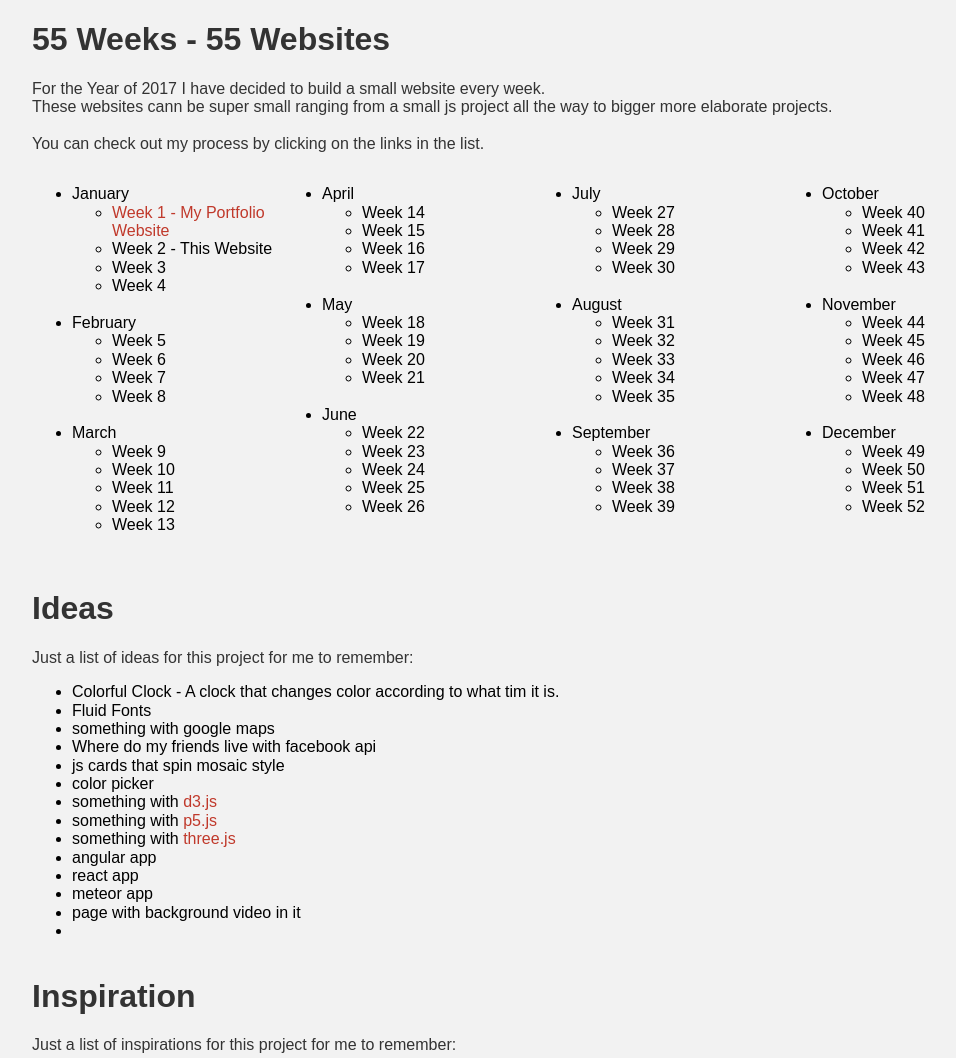
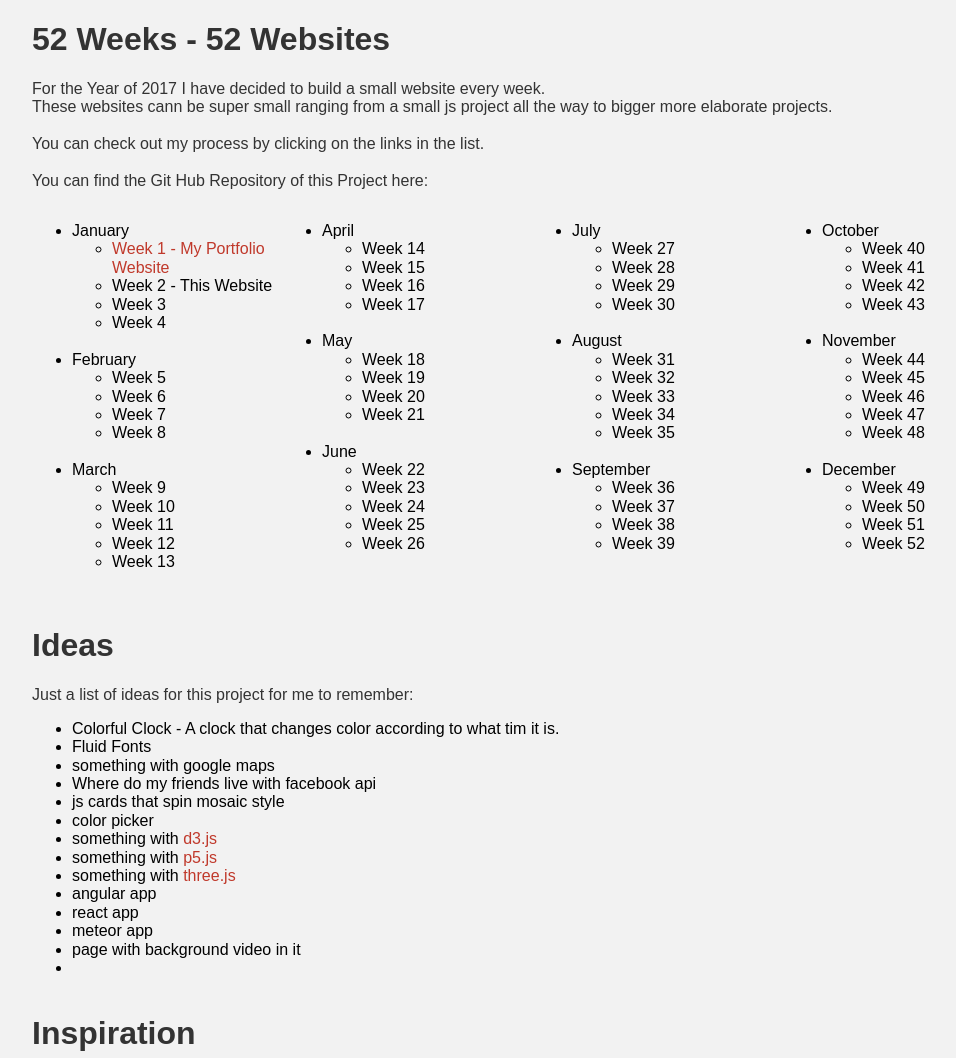
Before and after one commit to maltejanosch/52, a website: page index.html in a window 1280 px wide. Shown: the top 1058 px of the page, without its empty margins (108-1064 px from the left). Drawn offline with nearby package versions, Linux system fonts and the light colour scheme.

Commit message:
:bug: realised year has 52 weeks to 55 stupid me

```diff
--- a/index.html
+++ b/index.html
@@ -2,7 +2,7 @@
 <html lang="en">
 <head>
 	<meta charset="UTF-8">
-	<title>55-55</title>
+	<title>52-52</title>
 	<link rel="icon" sizes="192x192" href="favicon.ico">
 	<link rel="stylesheet" href="https://unpkg.com/purecss@0.6.1/build/base-min.css">
 	<!--[if lte IE 8]>
@@ -27,8 +27,8 @@
 	<div class="content">
 	<div class="pure-g">
 	<div class="pure-u-1-1">
-		<h1>55 Weeks - 55 Websites</h1>
-		<p>For the Year of 2017 I have decided to build a small website every week.<br/>These websites cann be super small ranging from a small js project all the way to bigger more elaborate projects.<br/><br>You can check out my process by clicking on the links in the list.</p>
+		<h1>52 Weeks - 52 Websites</h1>
+		<p>For the Year of 2017 I have decided to build a small website every week.<br/>These websites cann be super small ranging from a small js project all the way to bigger more elaborate projects.<br/><br>You can check out my process by clicking on the links in the list.<br/><br>You can find the Git Hub Repository of this Project here: <a href=""></a></p>
 	</div>
 	<div class="pure-u-1-1 pure-u-md-1-2 pure-u-lg-1-4">
 		<div class="list">
```
Also changed, not shown: README.md (added).
